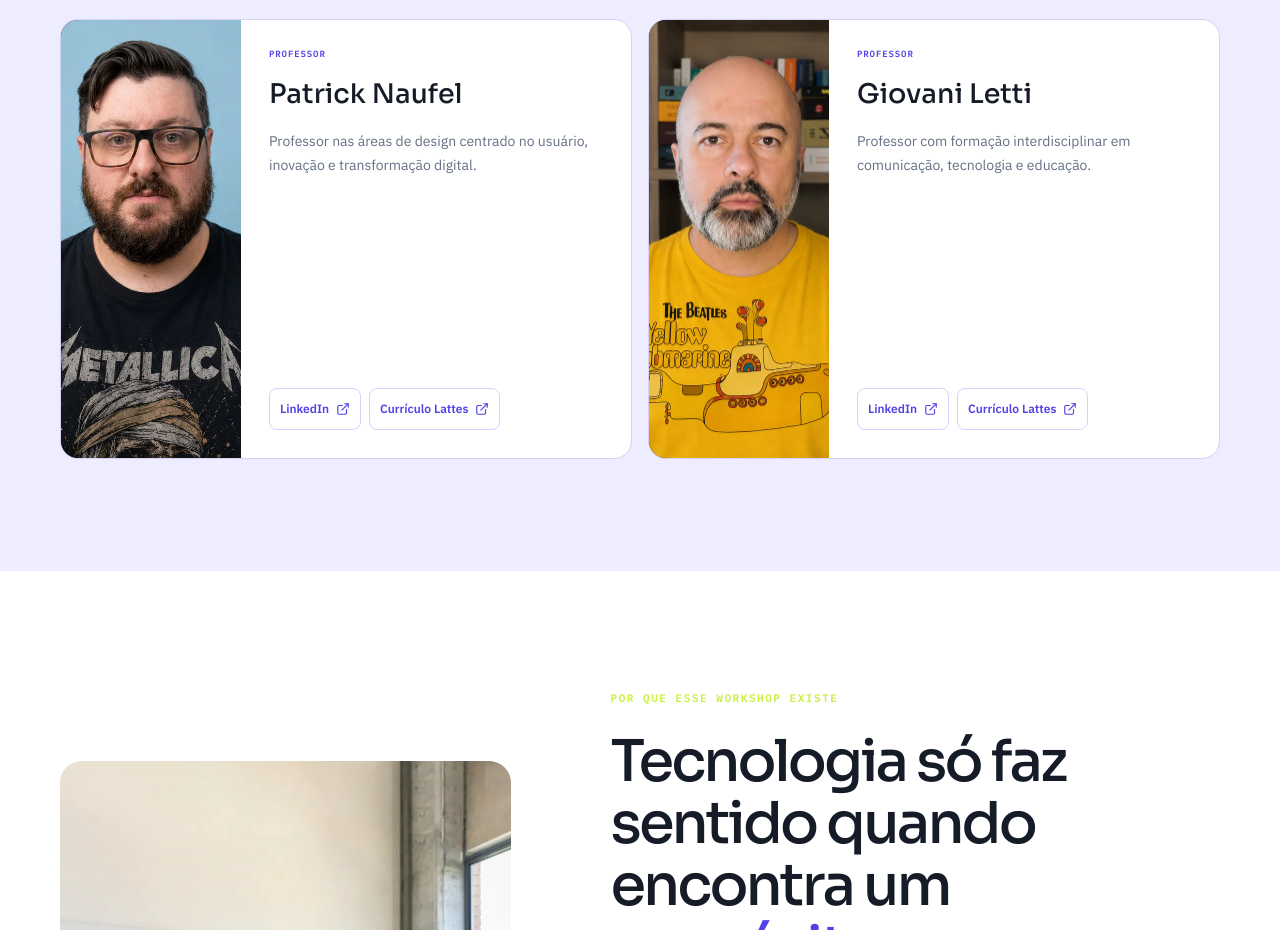
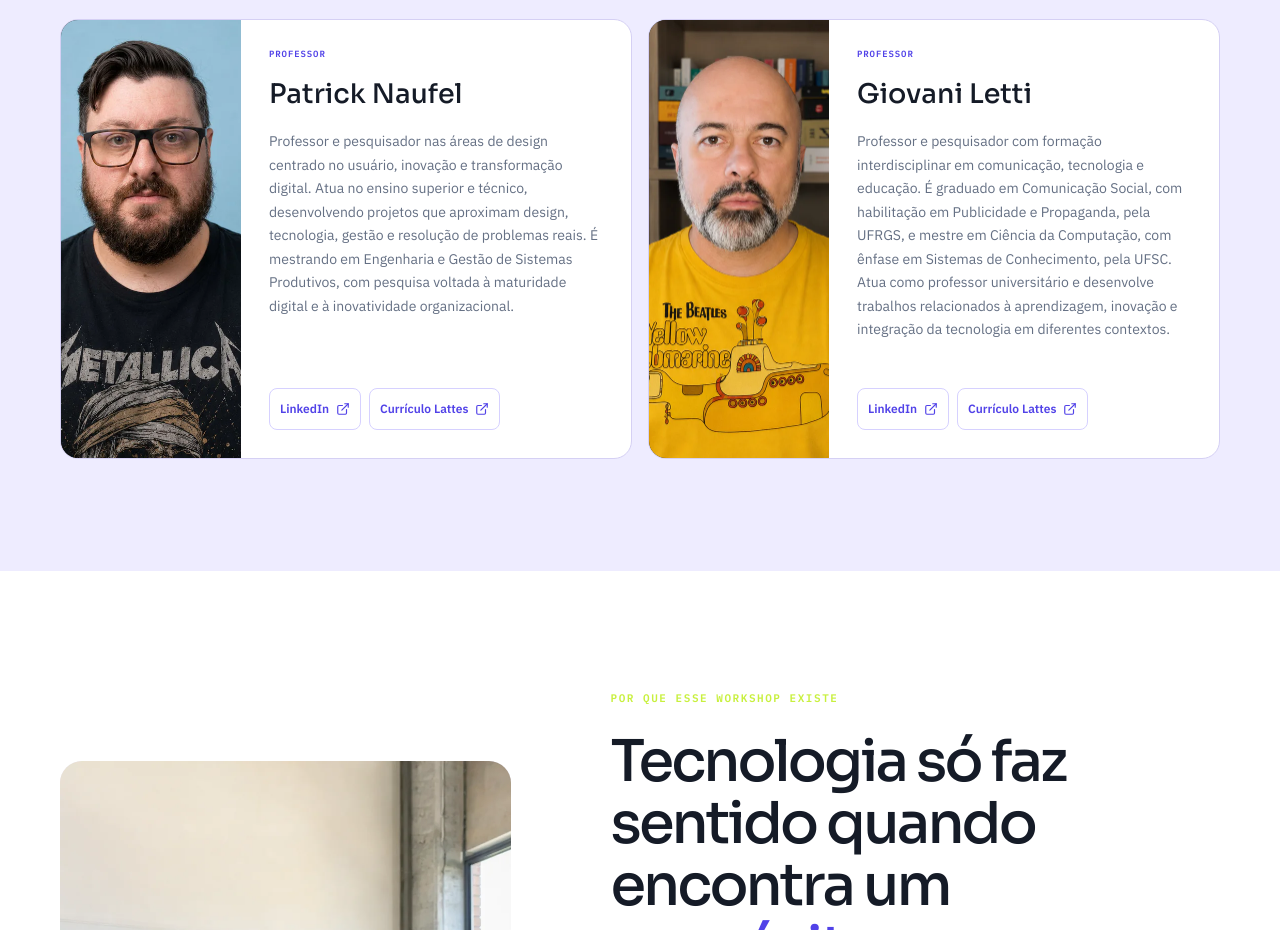
Before and after one commit to naufelpatrick/radar-docente, a React (Vite) app: page /lp/workshop-ia-2026 in a window 1280 px wide. Shown: the part 1860-2790 px from the top of the page. Built offline with nearby package versions, Linux system fonts and the light colour scheme; no server answers.

Commit message:
fix: restaurar formação dos instrutores

```diff
--- a/src/pages/WorkshopWaitlistPage.tsx
+++ b/src/pages/WorkshopWaitlistPage.tsx
@@ -42,7 +42,7 @@ export function WorkshopWaitlistPage() {
             <div className="workshop-instructors__grid">
               {team.map((member) => <article key={member.id}>
                 {member.photo && <div className="workshop-instructors__photo"><img src={member.photo.src} alt={member.photo.alt} width={member.photo.width} height={member.photo.height} loading="lazy" decoding="async" /></div>}
-                <div className="workshop-instructors__content"><span>PROFESSOR</span><h3>{member.name}</h3><p>{member.shortBio.replace('Professor e pesquisador', 'Professor')}</p><div>{member.links.map((link) => <a key={link.href} href={link.href} target="_blank" rel="noreferrer">{link.label}<ExternalLink aria-hidden="true" /></a>)}</div></div>
+                <div className="workshop-instructors__content"><span>PROFESSOR</span><h3>{member.name}</h3><p>{member.fullBio}</p><div>{member.links.map((link) => <a key={link.href} href={link.href} target="_blank" rel="noreferrer">{link.label}<ExternalLink aria-hidden="true" /></a>)}</div></div>
               </article>)}
             </div>
           </div>
```
